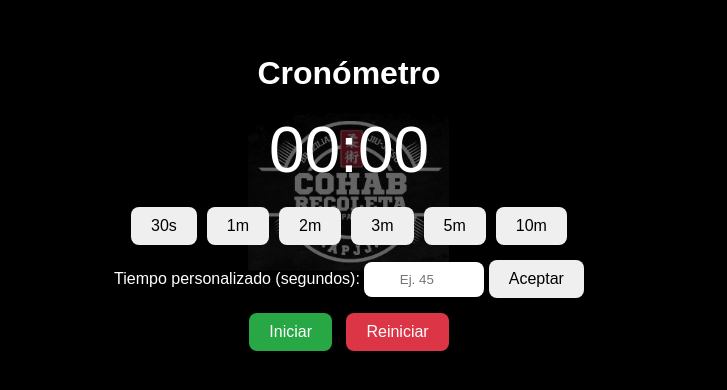
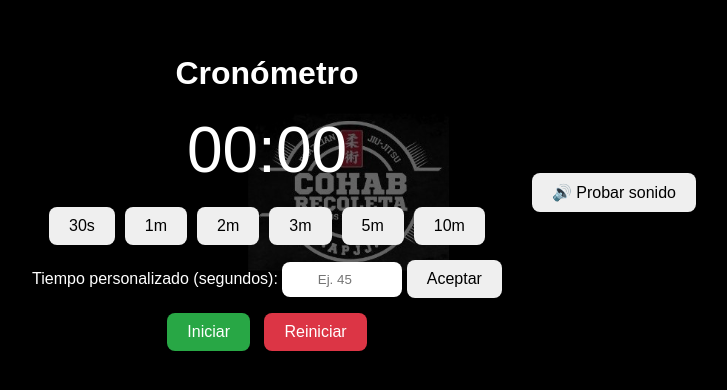
Before and after one commit to bast14n-qb/Cronometro, a plain HTML site: page index.html in a window 1280 px wide. Shown: the part 208-598 px from the top of the page, without its empty margins (291-1018 px from the left). Drawn offline with Linux system fonts and the light colour scheme.

Commit message:
index.html

```diff
--- a/index.html
+++ b/index.html
@@ -32,8 +32,11 @@
     </div>
   </div>
 
+  <button onclick="document.getElementById('alarmSound').play()">🔊 Probar sonido</button>
+
   <audio id="alarmSound" src="sonido.mp3" preload="auto"></audio>
 
   <script src="script.js"></script>
+
 </body>
 </html>
```
